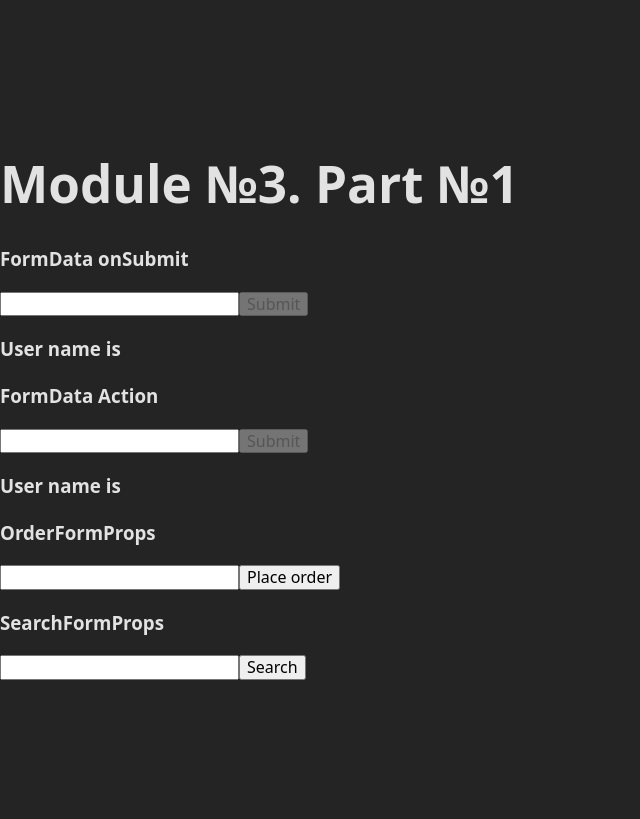
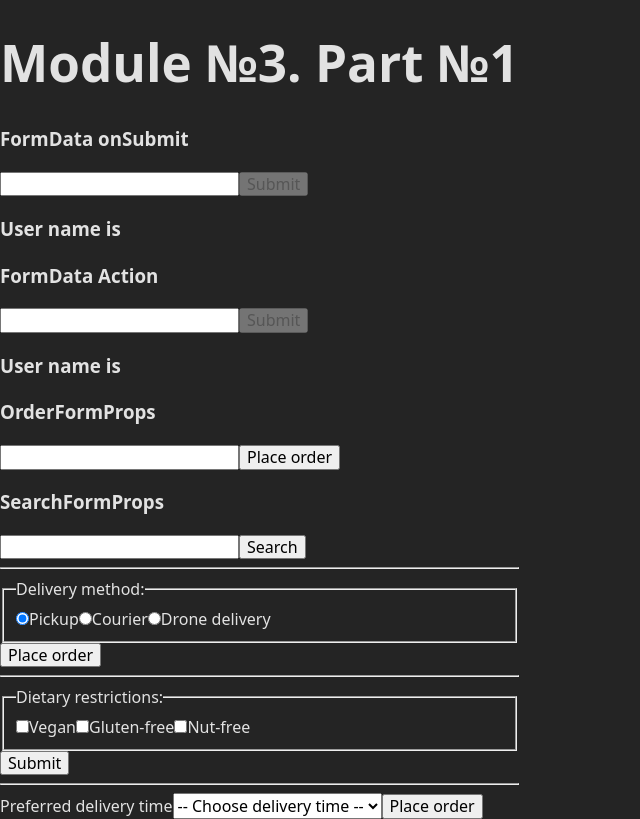
Before and after one commit to stanislavNemch/ts-basics-test, a React (Vite) app: page / in a window 1280 px wide. Shown: the whole page, without its empty margins (0-640 px from the left). Built offline with nearby package versions, Linux system fonts and the light colour scheme.

Commit message:
part one done

```diff
--- a/src/components/App/App.tsx
+++ b/src/components/App/App.tsx
@@ -7,6 +7,9 @@
 import { useState } from "react";
 import { fetchArticles } from "../services/articlesService";
 import ArticleSection from "../ArticleSection/ArticleSection";
+import OrderFormRadio from "../OrderFormRadio/OrderFormRadio";
+import OrderFormCheckbox from "../OrderFormCheckbox/OrderFormCheckbox";
+import OrderFormSelect from "../OrderFormSelect/OrderFormSelect";
 
 const App = () => {
     const [articles, setArticles] = useState<Article[]>([]);
@@ -59,6 +62,12 @@
                 error={error}
                 hasSearched={hasSearched}
             />
+            <hr />
+            <OrderFormRadio />
+            <hr />
+            <OrderFormCheckbox />
+            <hr />
+            <OrderFormSelect />
             <Toaster />
         </>
     );
--- /dev/null
+++ b/src/components/OrderFormCheckbox/OrderFormCheckbox.tsx
@@ -0,0 +1,36 @@
+export default function OrderFormCheckbox() {
+    const handleOrder = (formData: FormData) => {
+        const restrictions = formData.getAll("restrictions") as string[];
+        console.log("Dietary restrictions:", restrictions);
+    };
+
+    return (
+        <form action={handleOrder}>
+            <fieldset>
+                <legend>Dietary restrictions:</legend>
+                <label>
+                    <input type="checkbox" name="restrictions" value="vegan" />
+                    Vegan
+                </label>
+                <label>
+                    <input
+                        type="checkbox"
+                        name="restrictions"
+                        value="gluten-free"
+                    />
+                    Gluten-free
+                </label>
+                <label>
+                    <input
+                        type="checkbox"
+                        name="restrictions"
+                        value="nut-free"
+                    />
+                    Nut-free
+                </label>
+            </fieldset>
+
+            <button type="submit">Submit</button>
+        </form>
+    );
+}
--- /dev/null
+++ b/src/components/OrderFormRadio/OrderFormRadio.tsx
@@ -0,0 +1,34 @@
+export default function OrderFormRadio() {
+    const handleOrder = (formData: FormData) => {
+        const delivery = formData.get("delivery") as string;
+        console.log("Delivery:", delivery);
+    };
+
+    return (
+        <form action={handleOrder}>
+            <fieldset>
+                <legend>Delivery method:</legend>
+
+                <label>
+                    <input
+                        type="radio"
+                        name="delivery"
+                        value="pickup"
+                        defaultChecked
+                    />
+                    Pickup
+                </label>
+                <label>
+                    <input type="radio" name="delivery" value="courier" />
+                    Courier
+                </label>
+                <label>
+                    <input type="radio" name="delivery" value="drone" />
+                    Drone delivery
+                </label>
+            </fieldset>
+
+            <button type="submit">Place order</button>
+        </form>
+    );
+}
--- /dev/null
+++ b/src/components/OrderFormSelect/OrderFormSelect.tsx
@@ -0,0 +1,24 @@
+import { useId } from "react";
+
+export default function OrderFormSelect() {
+    const selectId = useId();
+
+    const handleOrder = (formData: FormData) => {
+        const deliveryTime = formData.get("deliveryTime") as string;
+        console.log("Preferred delivery time:", deliveryTime);
+    };
+
+    return (
+        <form action={handleOrder}>
+            <label htmlFor={selectId}>Preferred delivery time</label>
+            <select name="deliveryTime" id={selectId} defaultValue="">
+                <option value="">-- Choose delivery time --</option>
+                <option value="morning">Morning (8:00–12:00)</option>
+                <option value="afternoon">Afternoon (12:00–16:00)</option>
+                <option value="evening">Evening (16:00–20:00)</option>
+            </select>
+
+            <button type="submit">Place order</button>
+        </form>
+    );
+}
```
